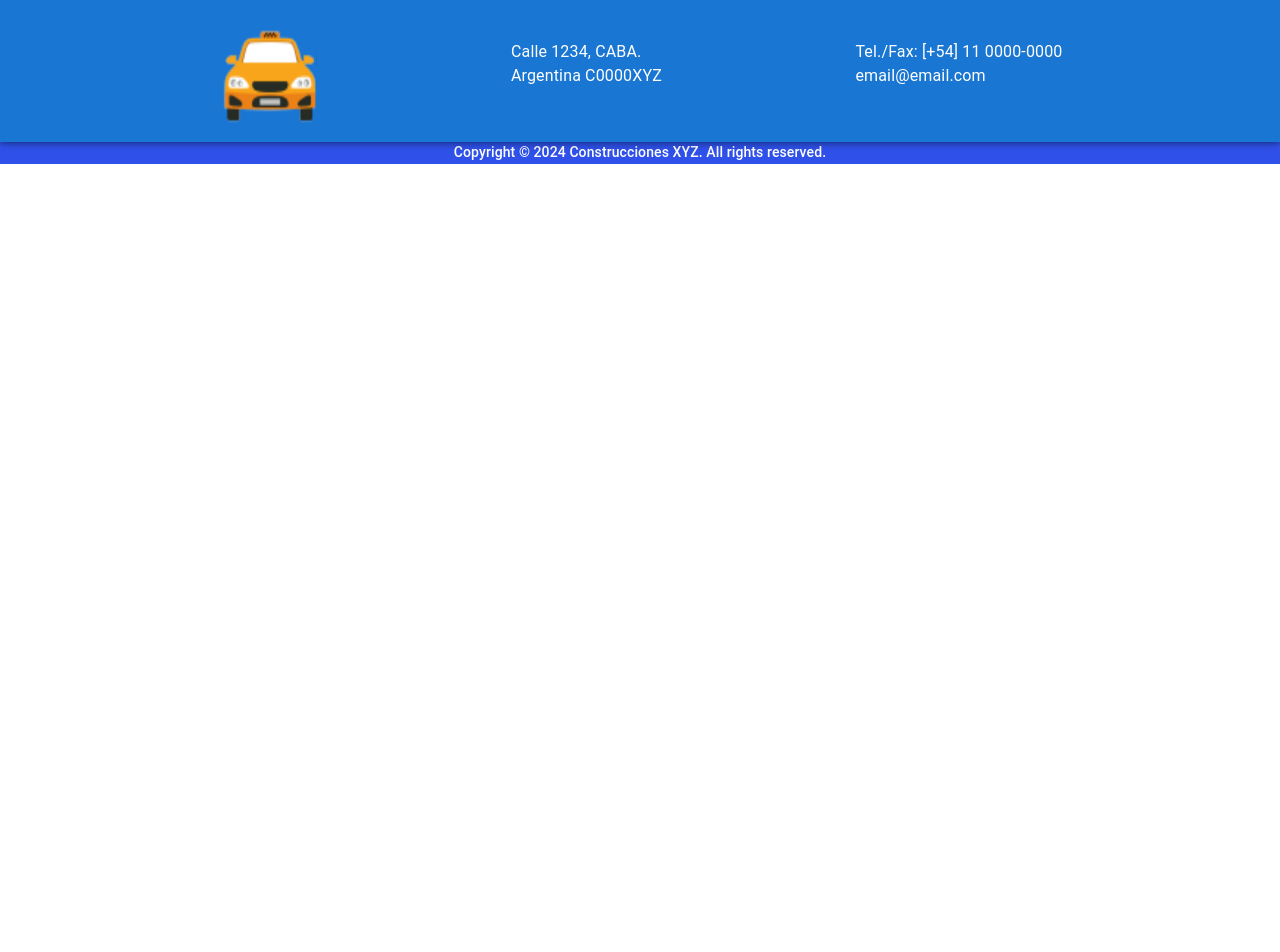
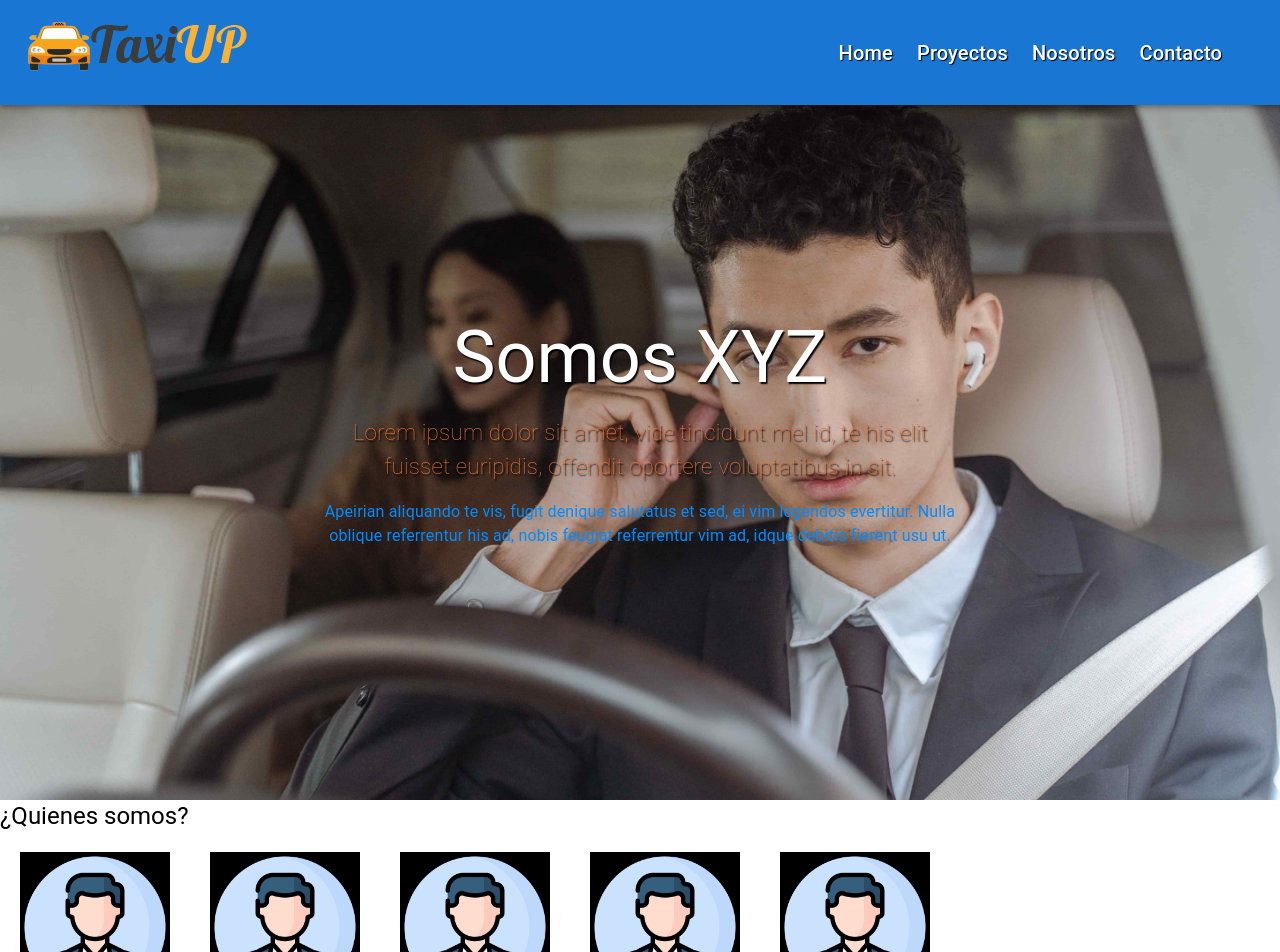
Before and after one commit to Inmeperial/react-website, a React (Vite) app: page /#/Nosotros in a window 1280 px wide. Shown: the top 952 px of the page. Before the commit the page ends 800 px from the top, so only its background shows below. Built offline with nearby package versions, Linux system fonts and the light colour scheme.

Commit message:
Added employee profile images for About Us section, fixed image display in ProjectDetails

```diff
--- a/src/App.jsx
+++ b/src/App.jsx
@@ -6,6 +6,7 @@ import Projects from "./pages/Projects";
 import NavBar from "./components/NavBar";
 import Footer from "./components/Footer";
 import ProjectDetails from "./pages/ProjectDetails";
+import AboutUs from "./pages/AboutUs";
 
 const App = () => {
   return (
@@ -13,8 +14,9 @@ const App = () => {
       <NavBar />
       <Routes>
         <Route path='/' element={<Home />} />
-        <Route path='/proyectos' element={<Projects />} />
-        <Route path='/proyectos/:id' element={<ProjectDetails />} />
+        <Route path='/Proyectos' element={<Projects />} />
+        <Route path='/Nosotros' element={<AboutUs />} />
+        <Route path='/Proyectos/:id' element={<ProjectDetails />} />
       </Routes>
       <Footer />
     </Router>
--- /dev/null
+++ b/src/components/AboutBody.jsx
@@ -0,0 +1,32 @@
+import { Box, Typography } from "@mui/material";
+import Perfil from "../assets/perfil.png";
+
+const Perfiles = [Perfil, Perfil, Perfil, Perfil, Perfil];
+
+const AboutBody = () => {
+  return (
+    <Box>
+      <Box>
+        <Typography variant='h5'>¿Quienes somos?</Typography>
+        <Box>
+          {Perfiles.map((perfil, index) => {
+            return (
+              <img
+                style={{
+                  backgroundColor: "#000",
+                  width: "150px",
+                  height: "150px",
+                  margin:"20px"
+                }}
+                src={perfil}
+                alt={perfil + index}
+              />
+            );
+          })}
+        </Box>
+      </Box>
+    </Box>
+  );
+};
+
+export default AboutBody;
--- /dev/null
+++ b/src/components/AboutImage.jsx
@@ -0,0 +1,53 @@
+import React from "react";
+import { Box, Typography } from "@mui/material";
+import Image from "../assets/img02.jpg";
+import {
+  FlexColumnBox,
+  SwiperPicture,
+  SwiperText,
+  SwiperTitle,
+} from "../styles/CustomMUI";
+
+const AboutImage = () => {
+  return (
+    <Box sx={{ height: "100dvh" }}>
+      <Box
+        sx={{
+          ...SwiperPicture,
+          backgroundImage: `url(${Image})`,
+          width: "100%",
+          height: "100%",
+          backgroundAttachment: "fixed",
+        }}
+      >
+        <Box
+          sx={{
+            ...FlexColumnBox,
+            justifyContent: "center",
+            textAlign: "center",
+            width: "100dvw",
+            height: "100dvh",
+          }}
+        >
+          <Typography variant='h3' sx={{ ...SwiperTitle }}>
+            Somos XYZ
+          </Typography>
+          <Typography
+            variant='body1'
+            sx={{ ...SwiperText, my: "1rem", mx: "25%", color: "#eb6f35" }}
+          >
+            Lorem ipsum dolor sit amet, vide tincidunt mel id, te his elit
+            fuisset euripidis, offendit oportere voluptatibus in sit.
+          </Typography>
+          <Typography variant='body1' sx={{mx: "25%", color:"#008cff"}}>
+            Apeirian aliquando te vis, fugit denique salutatus et sed, ei vim
+            legendos evertitur. Nulla oblique referrentur his ad, nobis feugiat
+            referrentur vim ad, idque debitis fierent usu ut.
+          </Typography>
+        </Box>
+      </Box>
+    </Box>
+  );
+};
+
+export default AboutImage;
--- /dev/null
+++ b/src/pages/AboutUs.jsx
@@ -0,0 +1,14 @@
+import { Box } from "@mui/material";
+import AboutImage from "../components/AboutImage";
+import AboutBody from "../components/AboutBody";
+
+const AboutUs = () => {
+  return (
+    <Box>
+      <AboutImage />
+      <AboutBody />
+    </Box>
+  );
+};
+
+export default AboutUs;
--- a/src/pages/ProjectDetails.jsx
+++ b/src/pages/ProjectDetails.jsx
@@ -1,7 +1,7 @@
 import { Box, Typography, useMediaQuery } from "@mui/material";
 import { ProyectsData } from "../data/Projects";
 import { useParams } from "react-router-dom";
-import { MarginHeader } from "../styles/CustomMUI";
+import { MarginHeader, SwiperPicture } from "../styles/CustomMUI";
 import ProjectImageSlider from "../components/ProjectImageSlider";
 
 const ProjectDetails = () => {
@@ -21,7 +21,7 @@ const ProjectDetails = () => {
   }
 
   return (
-    <Box sx={{ ...MarginHeader }}>
+    <Box sx={{ my: "100px", paddingY: "2rem" }}>
       <Box textAlign='center'>
         <Typography sx={{ my: "20px", color: "#1976D1" }} variant='h4'>
           {project.title}
@@ -30,13 +30,11 @@ const ProjectDetails = () => {
           Categoria: {project.area}
         </Typography>
       </Box>
-      <Box>
-        <img
-          style={{ width: "100%" }}
-          src={project.images[0]}
-          alt={project.title}
-        />
-      </Box>
+      <img
+        style={{ width: "100%" }}
+        src={project.images[0]}
+        alt={project.title}
+      />
       <Box
         sx={{
           width: "100%",
```
Also changed, not shown: src/components/About.jsx (deleted, +0 -69 lines), src/assets/perfil.png (added).
